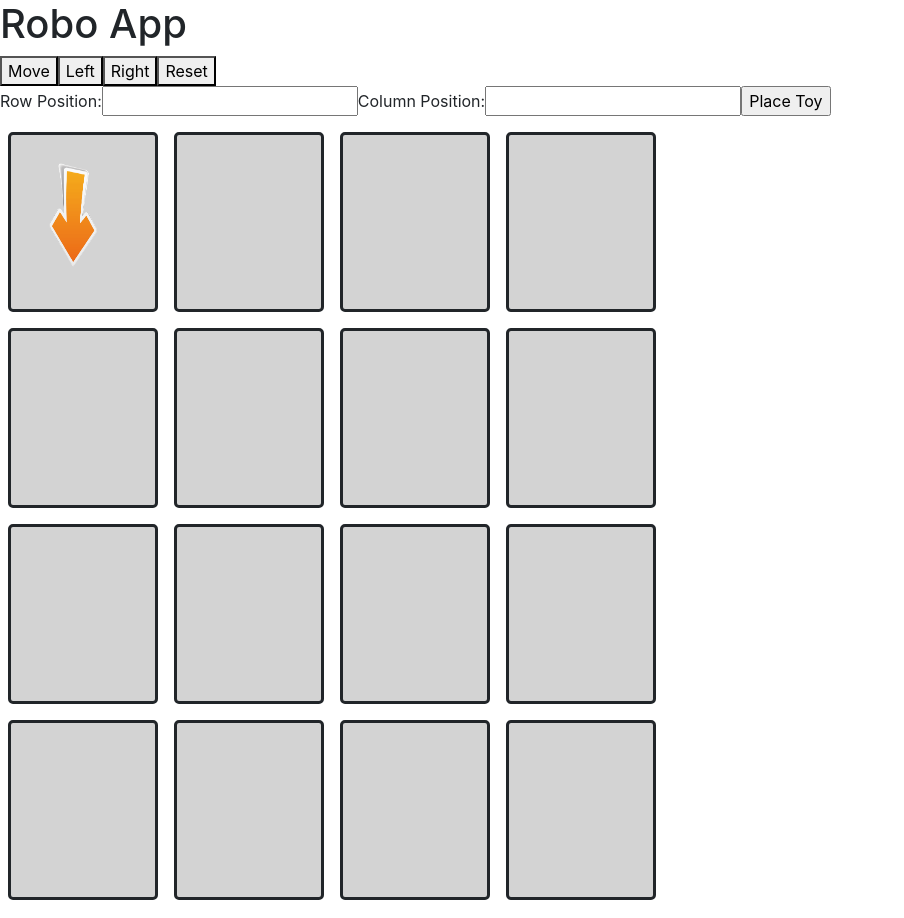
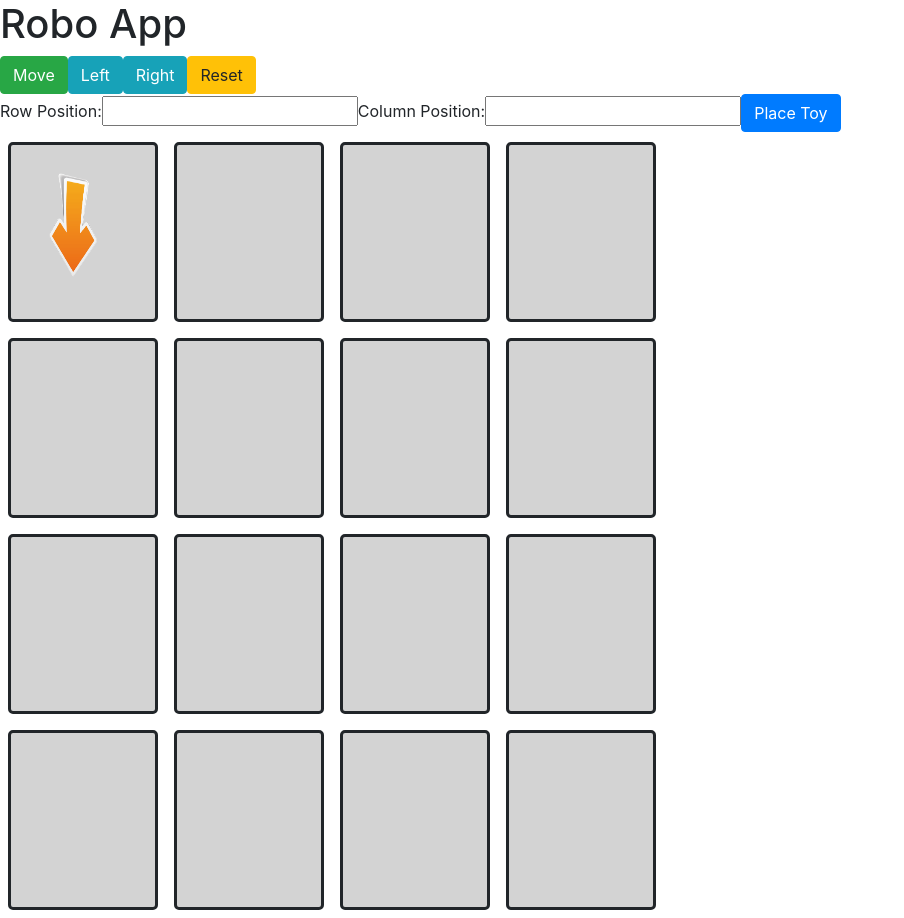
Before and after one commit to renjith-nem/toy-robo, a React (Create React App) app: page / in a window 1280 px wide. Shown: the whole page, without its empty margins (0-904 px from the left). Built offline with nearby package versions, Linux system fonts and the light colour scheme.

Commit message:
Using bootstrap classes for buttons

```diff
--- a/src/RobApp.tsx
+++ b/src/RobApp.tsx
@@ -46,11 +46,9 @@ class RoboGameContainer extends Component<any, any> {
     );
   }
   placeToy = (rowPosition:number, colPosition:number) => {
-    console.log('place toy', rowPosition, colPosition);
     let robo = this.state.robo;
     robo.placeRobot(rowPosition, colPosition, Direction.North);
     this.setState({robo: robo});
-    console.log(robo.getStatus())
   }
   makeAMove = () => {
     let robo = this.state.robo;
@@ -93,10 +91,10 @@ class RoboGameControls extends Component<any, any> {
     return (
       <div>
         <div>
-          <button type="button" onClick={this.props.makeAMove}>Move</button>
-          <button type="button" onClick={this.props.makeLeft}>Left</button>
-          <button type="button" onClick={this.props.makeRight}>Right</button>
-          <button type="button" onClick={this.props.reset}>Reset</button>
+          <button type="button" className="btn btn-success" onClick={this.props.makeAMove}>Move</button>
+          <button type="button" className="btn btn-info" onClick={this.props.makeLeft}>Left</button>
+          <button type="button" className="btn btn-info" onClick={this.props.makeRight}>Right</button>
+          <button type="button" className="btn btn-warning" onClick={this.props.reset}>Reset</button>
         </div>
         <div>
           <form onSubmit={this.updateToyPosition}>
@@ -108,7 +106,7 @@ class RoboGameControls extends Component<any, any> {
                 Column Position:
                 <input type="text" name="colPosition" value={this.state.column} onChange={this.handleColumnChange}/>
             </label>
-            <input type="submit" value="Place Toy"/>
+            <input type="submit" value="Place Toy" className="btn btn-primary"/>
           </form>
         </div>
       </div>
```
